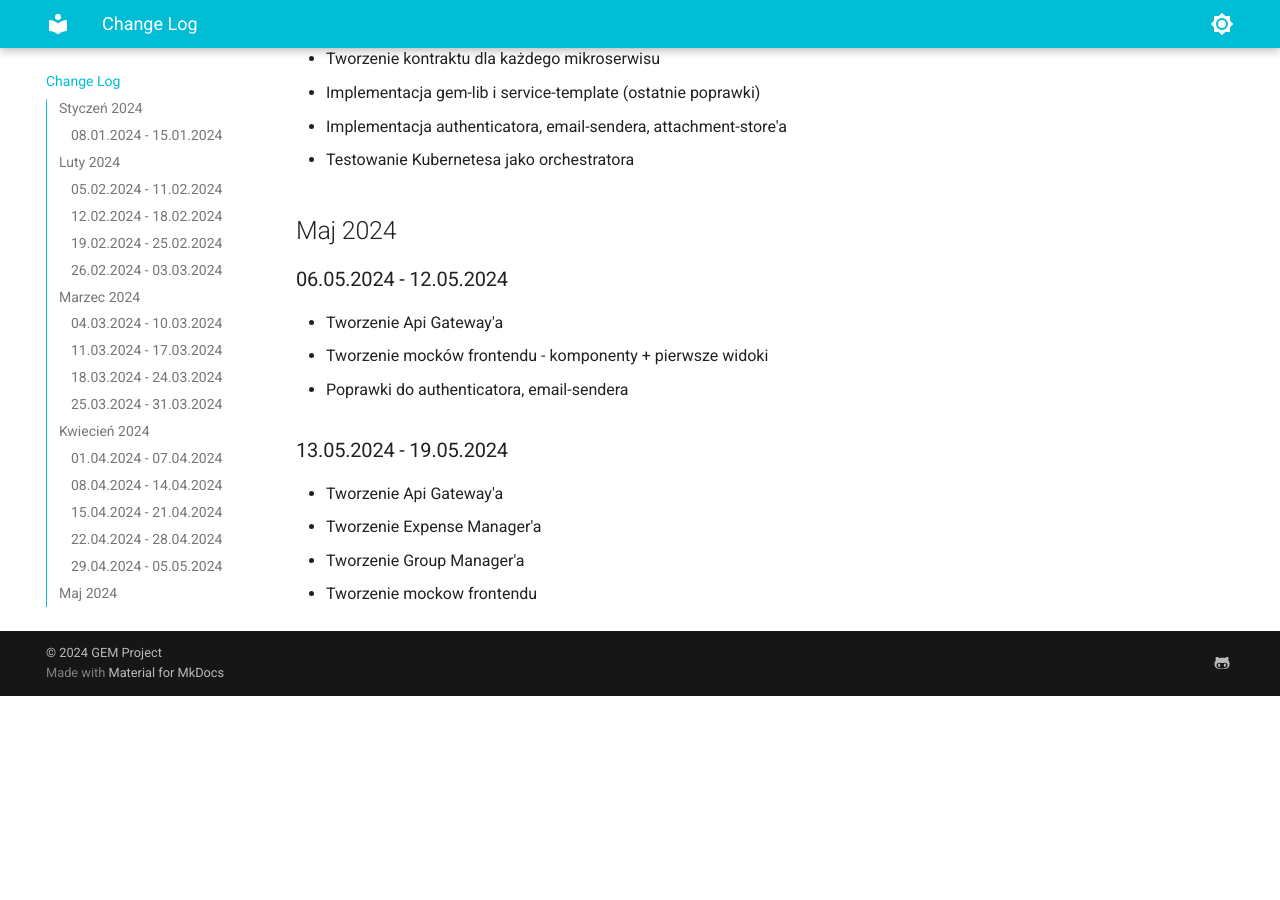
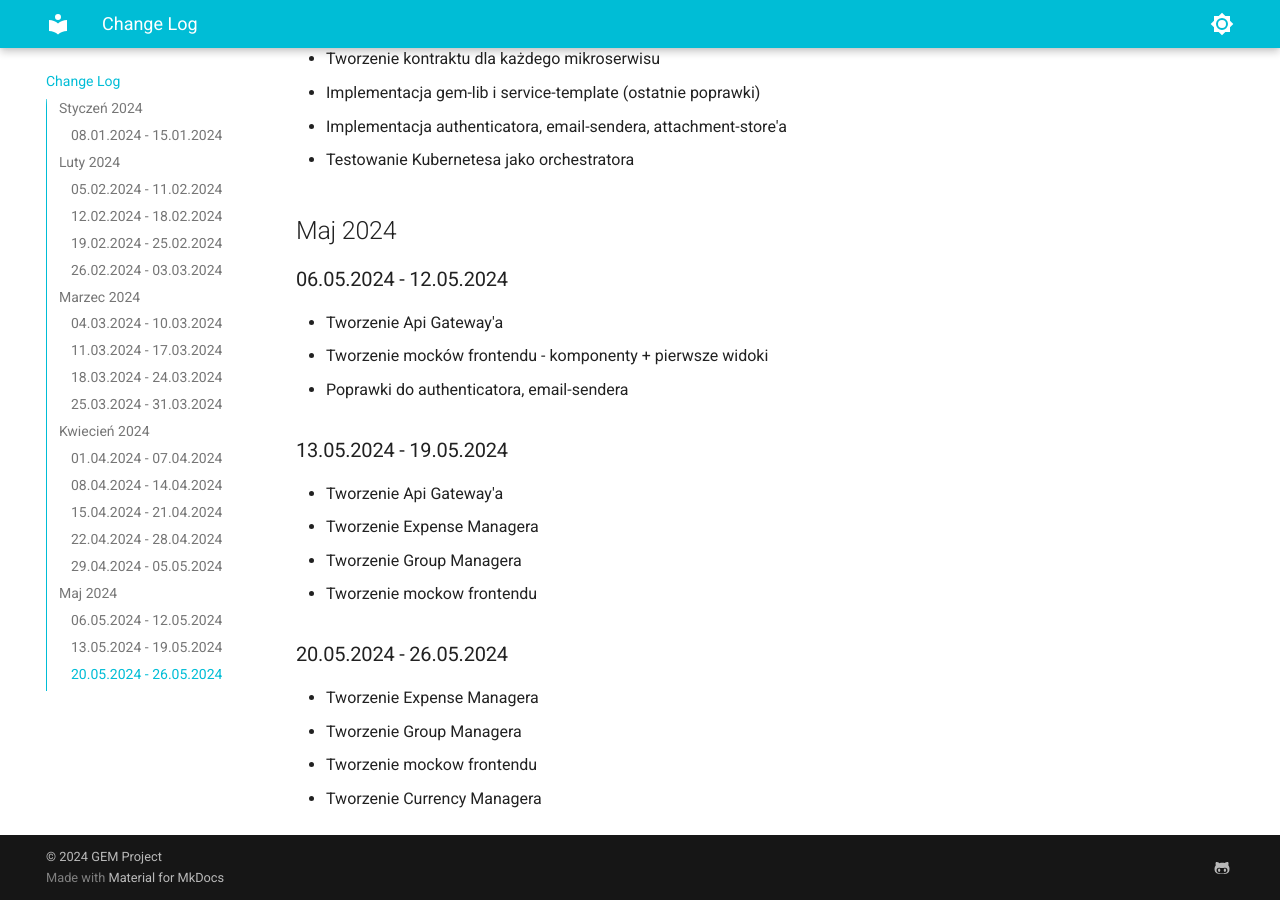
Before and after one commit to Group-Expense-Manager/gem-docs, an MkDocs documentation site: the page built from docs/change_log.md, in a window 1280 px wide and 900 px high, scrolled down 2541 px. Built offline with MkDocs 1.6.1 and Material for MkDocs 9.7.7, drawn with Linux system fonts in a browser that asks for light colours; before the commit the page ends 3237 px from its top, so only the background shows below that.

Commit message:
Update change_log.md

```diff
--- a/docs/change_log.md
+++ b/docs/change_log.md
@@ -64,6 +64,11 @@
 * Poprawki do authenticatora, email-sendera
 ### 13.05.2024 - 19.05.2024
 * Tworzenie Api Gateway'a
-* Tworzenie Expense Manager'a
-* Tworzenie Group Manager'a
+* Tworzenie Expense Managera
+* Tworzenie Group Managera
 * Tworzenie mockow frontendu
+### 20.05.2024 - 26.05.2024
+* Tworzenie Expense Managera
+* Tworzenie Group Managera
+* Tworzenie mockow frontendu
+* Tworzenie Currency Managera
```
